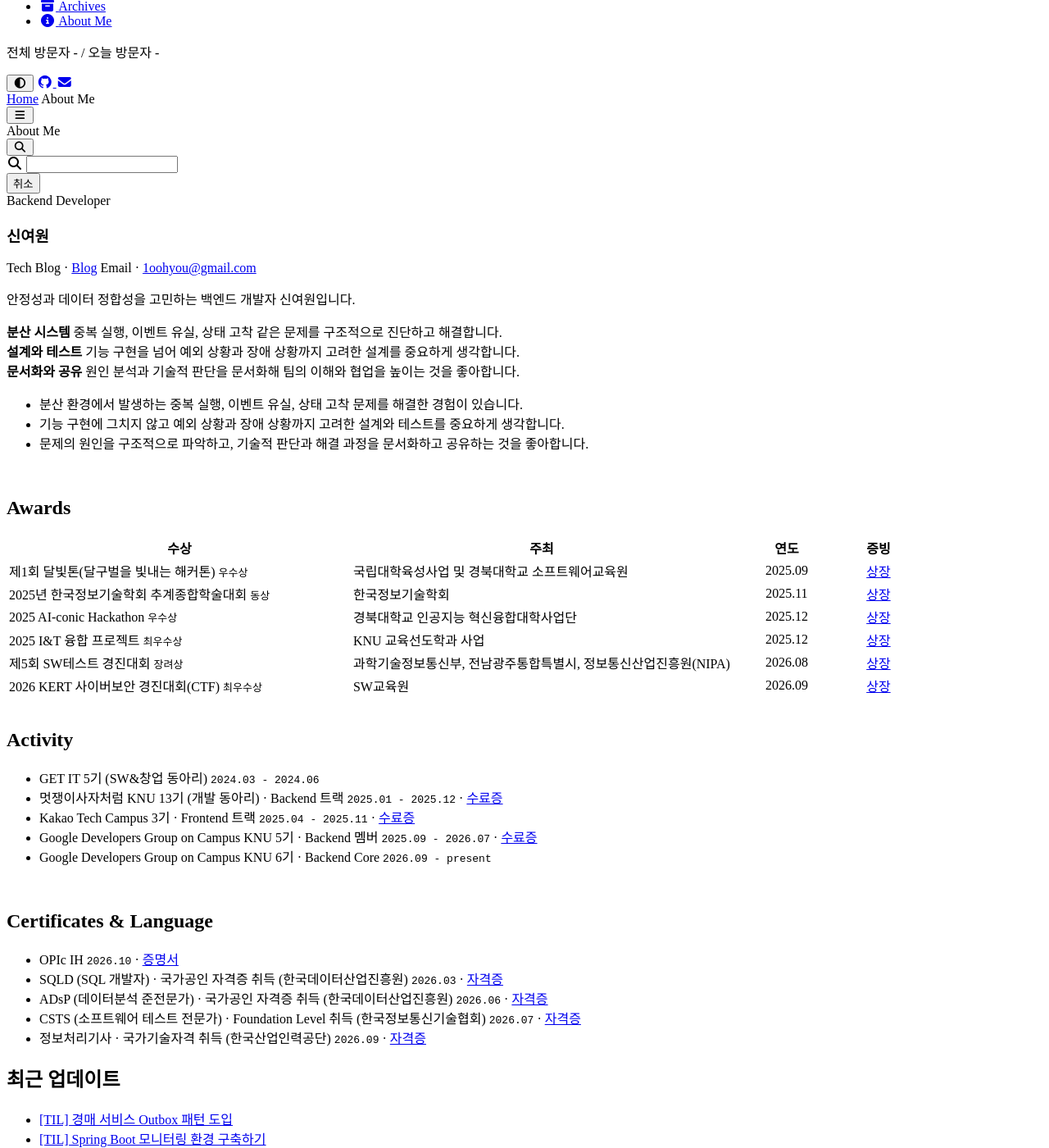
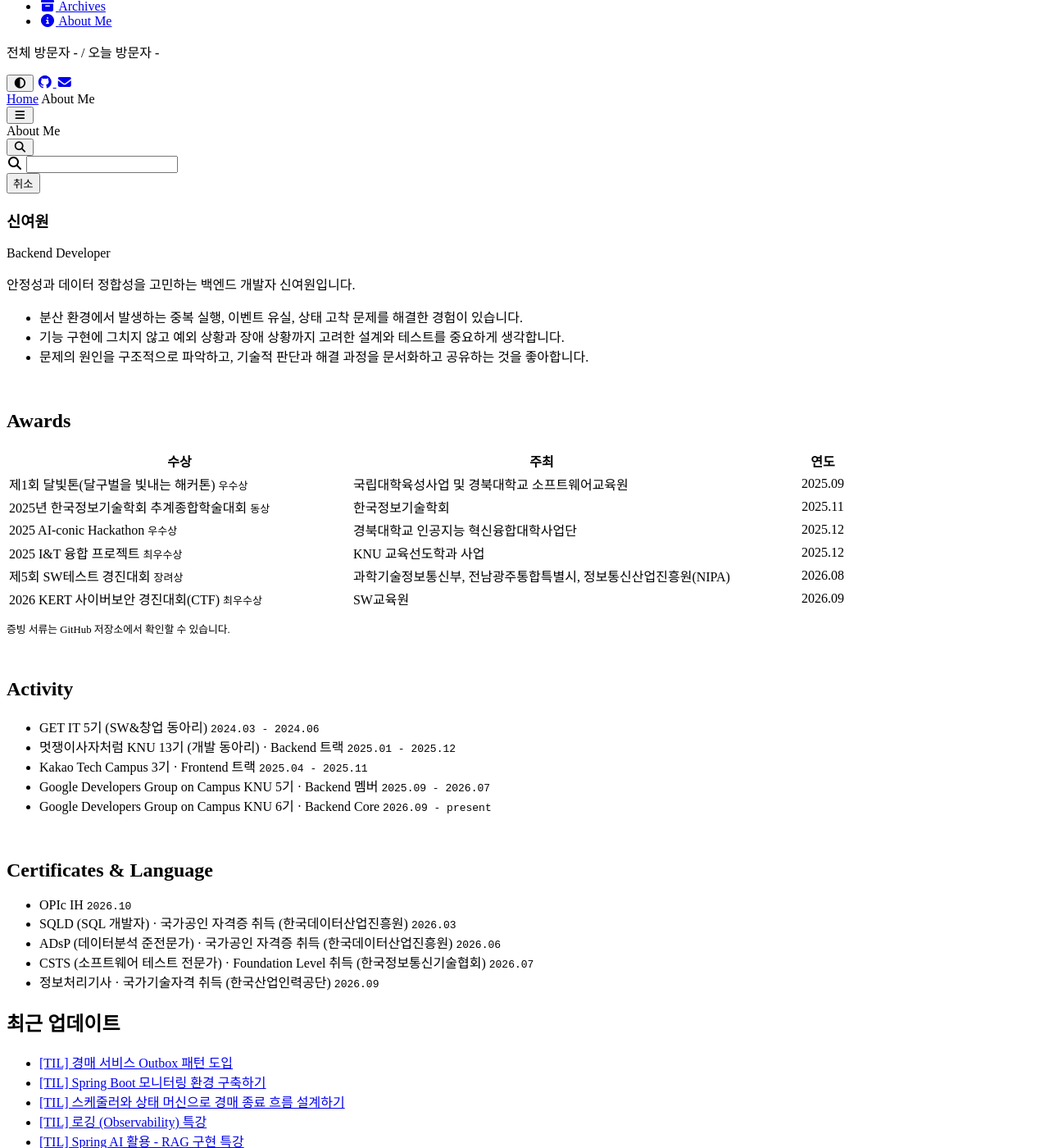
Before and after one commit to sinyeowon/sinyeowon.github.io, a Jekyll site: the page built from _tabs/about.md, in a window 1280 px wide and 1400 px high, scrolled down 236 px. Shown: the whole window at 82% size. Built offline with Jekyll 4.4.1, drawn with Linux system fonts in a browser that asks for light colours; cached includes are drawn as plain includes; nearby versions of some CDN libraries; some web fonts are replaced.

Commit message:
style: refine about page content and proof note

```diff
--- a/_tabs/about.md
+++ b/_tabs/about.md
@@ -9,33 +9,13 @@
 
   <section class="about-me-hero">
     <div class="about-me-hero-head">
+      <h1>신여원</h1>
       <span class="about-me-badge">Backend Developer</span>
-      <h1>신여원</h1>
-    </div>
-
-    <div class="about-me-contact-strip">
-      <span>Tech Blog · <a href="https://sinyeowon.github.io/" target="_blank" rel="noreferrer noopener">Blog</a></span>
-      <span>Email · <a href="mailto:1oohyou@gmail.com">1oohyou@gmail.com</a></span>
     </div>
   </section>
 
   <section class="about-me-section">
     <p class="about-me-statement">안정성과 데이터 정합성을 고민하는 백엔드 개발자 신여원입니다.</p>
-
-    <div class="about-me-highlight-grid">
-      <div class="about-me-highlight-card">
-        <strong>분산 시스템</strong>
-        <span>중복 실행, 이벤트 유실, 상태 고착 같은 문제를 구조적으로 진단하고 해결합니다.</span>
-      </div>
-      <div class="about-me-highlight-card">
-        <strong>설계와 테스트</strong>
-        <span>기능 구현을 넘어 예외 상황과 장애 상황까지 고려한 설계를 중요하게 생각합니다.</span>
-      </div>
-      <div class="about-me-highlight-card">
-        <strong>문서화와 공유</strong>
-        <span>원인 분석과 기술적 판단을 문서화해 팀의 이해와 협업을 높이는 것을 좋아합니다.</span>
-      </div>
-    </div>
 
     <ul class="about-me-list">
       <li>분산 환경에서 발생하는 중복 실행, 이벤트 유실, 상태 고착 문제를 해결한 경험이 있습니다.</li>
@@ -54,8 +34,7 @@
         <tr>
           <th width="38%">수상</th>
           <th width="42%">주최</th>
-          <th width="12%">연도</th>
-          <th width="8%">증빙</th>
+          <th width="20%">연도</th>
         </tr>
       </thead>
       <tbody>
@@ -63,40 +42,36 @@
           <td>제1회 달빛톤(달구벌을 빛내는 해커톤) <code>우수상</code></td>
           <td>국립대학육성사업 및 경북대학교 소프트웨어교육원</td>
           <td align="center">2025.09</td>
-          <td align="center"><a href="https://github.com/sinyeowon/sinyeowon/tree/main/certificates" target="_blank" rel="noreferrer noopener">상장</a></td>
         </tr>
         <tr>
           <td>2025년 한국정보기술학회 추계종합학술대회 <code>동상</code></td>
           <td>한국정보기술학회</td>
           <td align="center">2025.11</td>
-          <td align="center"><a href="https://github.com/sinyeowon/sinyeowon/tree/main/certificates" target="_blank" rel="noreferrer noopener">상장</a></td>
         </tr>
         <tr>
           <td>2025 AI-conic Hackathon <code>우수상</code></td>
           <td>경북대학교 인공지능 혁신융합대학사업단</td>
           <td align="center">2025.12</td>
-          <td align="center"><a href="https://github.com/sinyeowon/sinyeowon/tree/main/certificates" target="_blank" rel="noreferrer noopener">상장</a></td>
         </tr>
         <tr>
           <td>2025 I&amp;T 융합 프로젝트 <code>최우수상</code></td>
           <td>KNU 교육선도학과 사업</td>
           <td align="center">2025.12</td>
-          <td align="center"><a href="https://github.com/sinyeowon/sinyeowon/tree/main/certificates" target="_blank" rel="noreferrer noopener">상장</a></td>
         </tr>
         <tr>
           <td>제5회 SW테스트 경진대회 <code>장려상</code></td>
           <td>과학기술정보통신부, 전남광주통합특별시, 정보통신산업진흥원(NIPA)</td>
           <td align="center">2026.08</td>
-          <td align="center"><a href="https://github.com/sinyeowon/sinyeowon/tree/main/certificates" target="_blank" rel="noreferrer noopener">상장</a></td>
         </tr>
         <tr>
           <td>2026 KERT 사이버보안 경진대회(CTF) <code>최우수상</code></td>
           <td>SW교육원</td>
           <td align="center">2026.09</td>
-          <td align="center"><a href="https://github.com/sinyeowon/sinyeowon/tree/main/certificates" target="_blank" rel="noreferrer noopener">상장</a></td>
         </tr>
       </tbody>
     </table>
+
+    <p style="margin-top: 0.75rem; font-size: 0.8rem; color: var(--text-muted);">증빙 서류는 GitHub 저장소에서 확인할 수 있습니다.</p>
   </section>
 
   <br>
@@ -105,9 +80,9 @@
     <h2>Activity</h2>
     <ul class="about-me-list">
       <li>GET IT 5기 (SW&amp;창업 동아리) <code>2024.03 - 2024.06</code></li>
-      <li>멋쟁이사자처럼 KNU 13기 (개발 동아리) · Backend 트랙 <code>2025.01 - 2025.12</code> · <a href="https://github.com/sinyeowon/sinyeowon/tree/main/certificates" target="_blank" rel="noreferrer noopener">수료증</a></li>
-      <li>Kakao Tech Campus 3기 · Frontend 트랙 <code>2025.04 - 2025.11</code> · <a href="https://github.com/sinyeowon/sinyeowon/tree/main/certificates" target="_blank" rel="noreferrer noopener">수료증</a></li>
-      <li>Google Developers Group on Campus KNU 5기 · Backend 멤버 <code>2025.09 - 2026.07</code> · <a href="https://github.com/sinyeowon/sinyeowon/tree/main/certificates" target="_blank" rel="noreferrer noopener">수료증</a></li>
+      <li>멋쟁이사자처럼 KNU 13기 (개발 동아리) · Backend 트랙 <code>2025.01 - 2025.12</code></li>
+      <li>Kakao Tech Campus 3기 · Frontend 트랙 <code>2025.04 - 2025.11</code></li>
+      <li>Google Developers Group on Campus KNU 5기 · Backend 멤버 <code>2025.09 - 2026.07</code></li>
       <li>Google Developers Group on Campus KNU 6기 · Backend Core <code>2026.09 - present</code></li>
     </ul>
   </section>
@@ -117,11 +92,11 @@
   <section class="about-me-section">
     <h2>Certificates &amp; Language</h2>
     <ul class="about-me-list">
-      <li>OPIc IH <code>2026.10</code> · <a href="https://github.com/sinyeowon/sinyeowon/tree/main/certificates" target="_blank" rel="noreferrer noopener">증명서</a></li>
-      <li>SQLD (SQL 개발자) · 국가공인 자격증 취득 (한국데이터산업진흥원) <code>2026.03</code> · <a href="https://github.com/sinyeowon/sinyeowon/tree/main/certificates" target="_blank" rel="noreferrer noopener">자격증</a></li>
-      <li>ADsP (데이터분석 준전문가) · 국가공인 자격증 취득 (한국데이터산업진흥원) <code>2026.06</code> · <a href="https://github.com/sinyeowon/sinyeowon/tree/main/certificates" target="_blank" rel="noreferrer noopener">자격증</a></li>
-      <li>CSTS (소프트웨어 테스트 전문가) · Foundation Level 취득 (한국정보통신기술협회) <code>2026.07</code> · <a href="https://github.com/sinyeowon/sinyeowon/tree/main/certificates" target="_blank" rel="noreferrer noopener">자격증</a></li>
-      <li>정보처리기사 · 국가기술자격 취득 (한국산업인력공단) <code>2026.09</code> · <a href="https://github.com/sinyeowon/sinyeowon/tree/main/certificates" target="_blank" rel="noreferrer noopener">자격증</a></li>
+      <li>OPIc IH <code>2026.10</code></li>
+      <li>SQLD (SQL 개발자) · 국가공인 자격증 취득 (한국데이터산업진흥원) <code>2026.03</code></li>
+      <li>ADsP (데이터분석 준전문가) · 국가공인 자격증 취득 (한국데이터산업진흥원) <code>2026.06</code></li>
+      <li>CSTS (소프트웨어 테스트 전문가) · Foundation Level 취득 (한국정보통신기술협회) <code>2026.07</code></li>
+      <li>정보처리기사 · 국가기술자격 취득 (한국산업인력공단) <code>2026.09</code></li>
     </ul>
   </section>
 </div>
```
